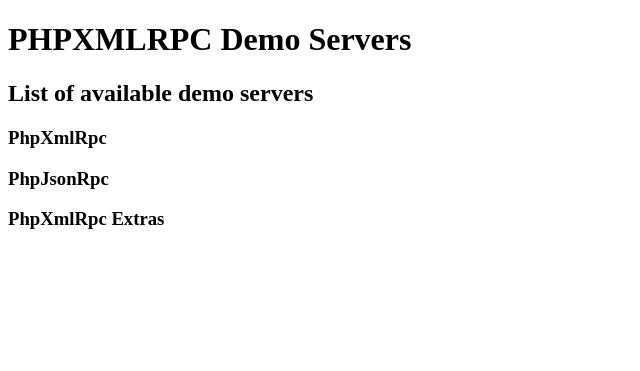
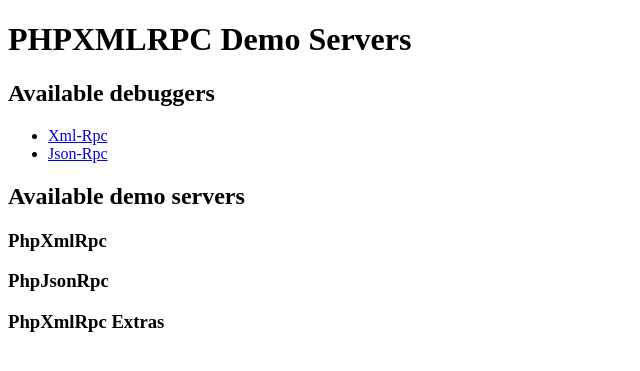
Before and after one commit to gggeek/phpxmlrpc-demoservers, a PHP site: page / in a window 1280 px wide. Shown: the top 371 px of the page, without its empty margins (0-640 px from the left). Run offline with PHP 8.4, Linux system fonts and the light colour scheme; data that the repository does not hold is empty.

Commit message:
add links to the debuggers to the index page

```diff
--- a/index.php
+++ b/index.php
@@ -11,7 +11,13 @@
     <a href="#...">XXX</a> |
 </div>-->
 <div id="content">
-<h2>List of available demo servers</h2>
+<h2>Available debuggers</h2>
+<ul>
+    <li><a href="vendor/phpxmlrpc/phpxmlrpc/debugger/index.php">Xml-Rpc</a></li>
+    <li><a href="vendor/phpxmlrpc/jsonrpc/debugger/index.php">Json-Rpc</a></li>
+</ul>
+
+<h2>Available demo servers</h2>
 <?php
     // scan for all .php server files in the 3 known demo directories
     $dirs = array(
```
